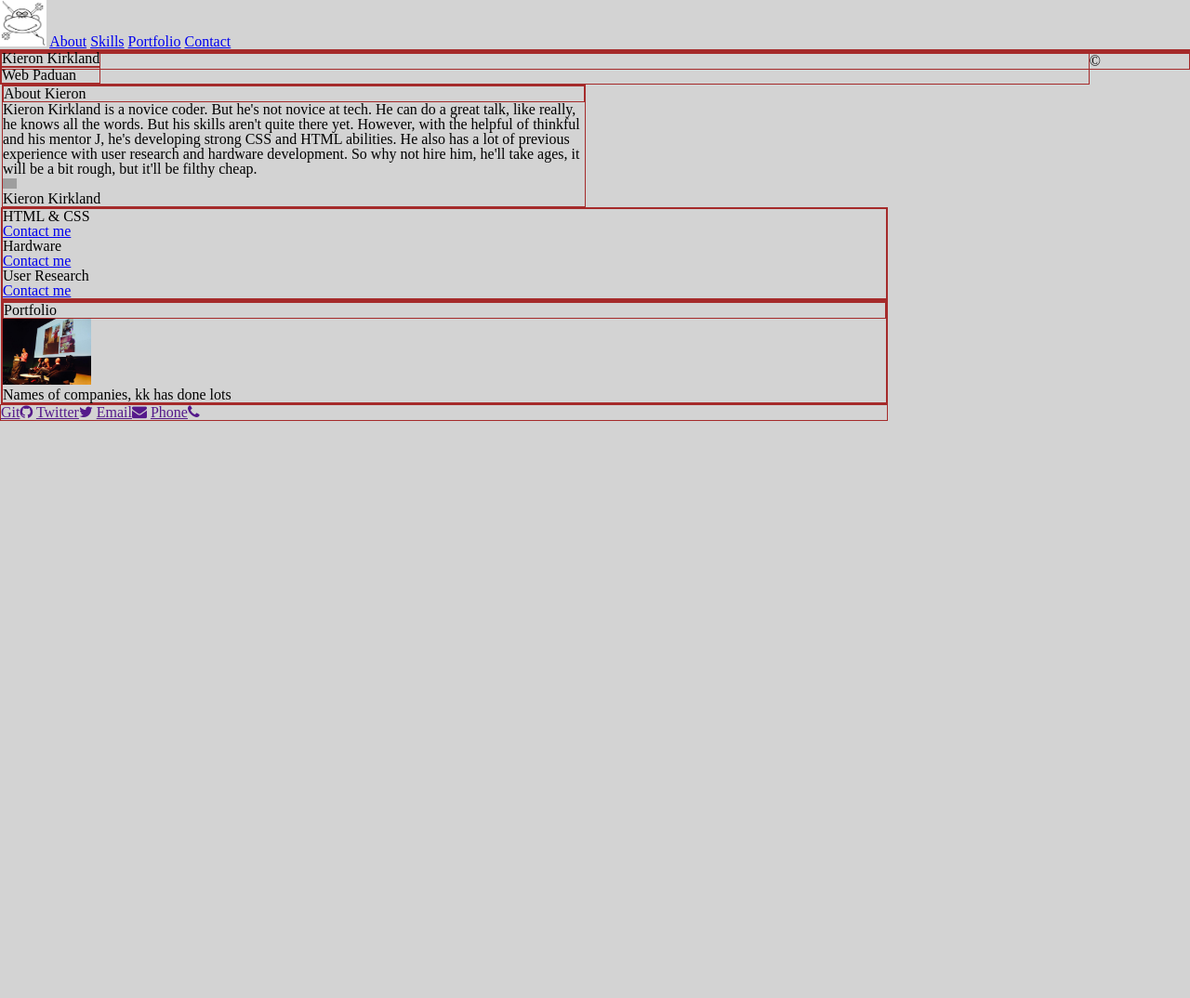
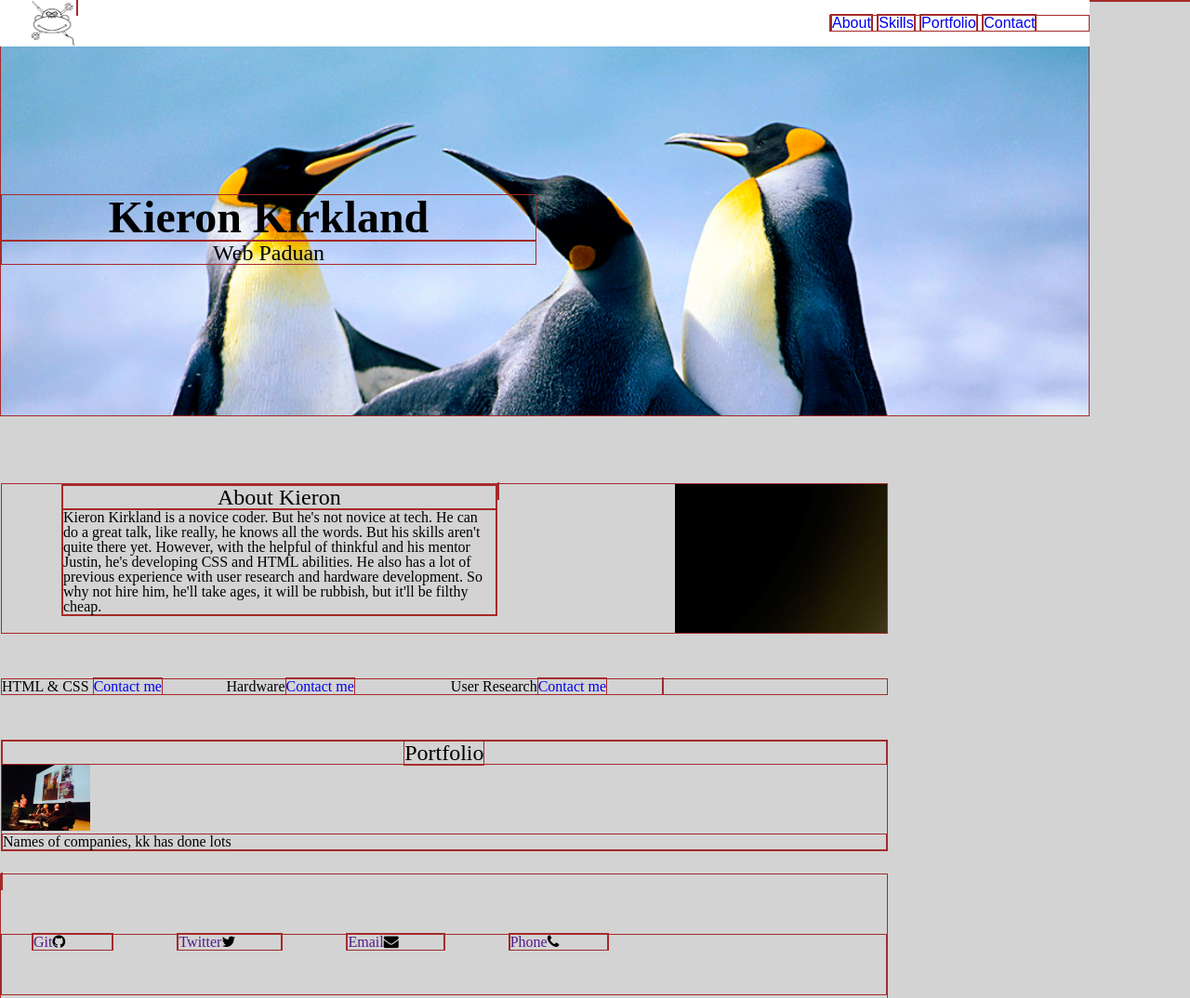
Before and after one commit to kieronk/web_dev_aboutme, a plain HTML site: page index.html in a window 1280 px wide. Shown: the top 1074 px of the page at 93% size. Before the commit the page ends 800 px from the top, so only its background shows below. Drawn offline with Linux system fonts and the light colour scheme; grey boxes are pictures that could not be loaded.

Commit message:
post bus commit

```diff
--- a/css/style.css
+++ b/css/style.css
@@ -190,43 +190,163 @@ body {
     background-color: LightGray;
 }
 
-section, article, footer, h1, h2, h3 {
+section, article, footer, h1, h2, h3, ul, li, a, p {
     border: 1px solid brown;
 }
 
+/* styles */
+
+/* NAV BAR */
 
 
-/* styles */
+#top-navigation {
+  font-family: Arial, Verdana, sans-serif;
+  background-color: #fff;
+  position: fixed;
+  text-decoration: none;
+}
 
-.nav
+#links {
+  float: right;
+  display: inline;
+  margin-top: 1em;
+}
+
+#top-navigation li {
+  display: inline;
+  margin-top: 8em;
+}
+
+.logo {
+  float: left;
+  margin-left: 2em;
+}
+
+#top-navigation #links .active {
+    color: blue;
+    font-weight: 500;
+}
+
+#top-navigation #links li:hover {
+    cursor: pointer;
+    color: #333333;
+}
+
+a {
+  text-decoration: none;
+}
+
+/* END OF NAV BAR */
+
+/* MASTHEAD */
+
+#masthead {
+  background-image: url(images/penguins.jpg);
+  background-size: cover;
+  height: 25em;
+  margin: 3em auto;
+  text-align: center;
+}
+
+hgroup {
+  margin: 10em auto;
+  height: 20em;
+  text-align: center;
+ }
+
+h1 {
+  font-size: 3em;
+  font-weight: bold;
+}
+
+h2 {
+  font-size: 1.5em;
+  margin: 0 auto;
+}
+
+/* END OF MASTHEAD */
+
+/* ABOUT ME */
+
+#aboutsection {
+  margin: 1.5em auto;
+}
+
+#about {
+  margin-left: 4em;
+}
+
+h3 {
+  font-size: 1.5em;
+  text-align: center;
+}
+
+#kkphoto {
+  background-image: url(images/kkphoto.jpg);
+  height: 10em;
+  max-width: 100%;
+  float: right;
+  border: 3px;
+}
+
+/* END OF ABOUT ME */
+
+/* SKILLS SECTION */
+
+#skills {
+  margin: 1.5em auto;
+}
+
+.skillbox {
+  display: inline;
+  margin-left: 30em;
+  text-align: center;
+}
+
+/* END OF SKILLS SECTION */
+
+/* PORTFOLIO SECTION */
+
+#portfolio {
+  margin: 1.5em auto;
+  display: inline;
+}
+
+.talkimage {
+  display: inline;
+}
+
+
+/* END OF PORTFOLIO SECTION */
+
+/* START OF CONTACT ME SECTION */
+
+.contactbuttons {
+  margin: 3em auto;
+}
+
+.contactbutton {
+  margin: 1em 2em;
+  display: inline;
+}
+
+footer i {
+  color: black;
+  height: 4em;
+  width: 4em;
+  margin: 0 auto;
+}
+
+footer a {
+  margin: 0 auto;
+  height: 30px;
+  width: 50px;
+}
+
+/* END OF CONTACT ME SECTION */
+
 
 .main_content
-
-h1
-
-h2
-
-.masthead {
-    background-image: url(images/hack.jpg);
-}
-
-.masthead {
-    display: inline-block;
-}
-
-.text
-
-.about { /* about text */
-    margin: 0 auto;
-    width: 100%;
-    display: inline-block;
-}
-
-.text {
-    margin: 0 auto;
-    max-width: 70em;
-    display: inline-block;
-}
 
 
 .kk_photo /* image of me */
--- a/index.html
+++ b/index.html
@@ -8,59 +8,66 @@
 </head>
 <body>
 	<header>
-		<nav class="nav">
-			<a href=""><img src="css/images/logo.jpg" width="50px" height="50px"></a>
-			<a href="#about">About</a>
-			<a href="#skills">Skills</a>
-			<a href="#portfolio">Portfolio</a>
-			<a href="#contact">Contact</a>
+		<nav class="eleven-col" id="top-navigation">
+				<ul class="three-col" id="links">
+					<li><a href="#about">About</a></li>
+					<li><a href="#skills">Skills</a></li>
+					<li><a href="#portfolio">Portfolio</a></li>
+					<li><a href="#contact">Contact</a></li>
+				</ul>
+				<a href=""><img class="logo" src="css/images/logo.jpg" width="50px" height="50px"></a>
 		</nav>
-		<section class="eleven-col">
-				<div class="masthead">
-					<h1>Kieron Kirkland</h1>
-					<h2>Web Paduan</h2>
-				</div>
+		<section class="eleven-col" id="masthead">
+			<hgroup class="six-col" id="headings">
+				<h1>Kieron Kirkland</h1>
+				<h2>Web Paduan</h2>
+			</hgroup>
 		</section>
 	</header>
 
 	<section class="main_content"> <!-- main content -->
-			<section class="about">
-				<article class="six-col">  <!-- about kieron text-->
+			<section class="nine-col" id="aboutsection">
+				<article class="six-col" id="about">  <!-- about kieron text-->
 					<h3>About Kieron</h3>
-					<p class="text">Kieron Kirkland is a novice coder.  But he's not novice at tech.  He can do a great talk, like really, he knows all the words.  But his skills aren't quite there yet.  However, with the helpful of thinkful and his mentor J, he's developing strong CSS and HTML abilities. He also has a lot of previous experience with user research and hardware development.  So why not hire him, he'll take ages, it will be a bit rough, but it'll be filthy cheap.</p>
+					<p class="text">Kieron Kirkland is a novice coder.  But he's not novice at tech.  He can do a great talk, like really, he knows all the words.  But his skills aren't quite there yet.  However, with the helpful of thinkful and his mentor Justin, he's developing CSS and HTML abilities. He also has a lot of previous experience with user research and hardware development.  So why not hire him, he'll take ages, it will be rubbish, but it'll be filthy cheap.</p>
+				</article>
 					<a name="#about"></a>
-				<figure class="three-col"> <!-- picture of me-->
-					<img src="css/images/kk_photo.jpg" width="10%" height="10%">
+				<figure class="three-col" id="kkphoto"> <!-- picture of me-->
 					<figcaption>Kieron Kirkland</figcaption>
 				</figure>
 			</section>
-			<section class="nine-col">
-				<section class="skills"> <!-- skill blocks-->
+
+			<section class="nine-col" id="skills"> <!-- skill blocks-->
 					<a name="#skills"></a>
-						<div>HTML &amp; CSS <img src=""></div><a href="mailto:kieronkirkland@gmail.com" class="contact_small">Contact me</a>
-						<div>Hardware<img src=""></div><a href="mailto:kieronkirkland@gmail.com" class="contact_small">Contact me</a>
-						<div>User Research<img src=""></div><a href="mailto:kieronkirkland@gmail.com" class="contact_small">Contact me</a>
-				</section>
+						<div class="three-col" id="skillbox"><img src="">HTML &amp; CSS <a href="mailto:kieronkirkland@gmail.com" class="contact_small">Contact me</a>
+						</div>
+
+						<div class="three-col" id="skillbox"><img src="">Hardware<a href="mailto:kieronkirkland@gmail.com" class="contact_small">Contact me</a>
+						</div>
+
+						<div class="three-col" id="skillbox"><img src="">User Research<a href="mailto:kieronkirkland@gmail.com" class="contact_small">Contact me</a>
+						</div>
+
 			</section>
-			<section class="nine-col">
-				<section class="portfolio"> <!-- portfolio-->
+			<section class="nine-col" id="portfolio"> <!-- portfolio-->
 					<h3><a name="#portfolio">Portfolio</a></h3>
-					<figure><img src="css/images/talk.jpg" width="10%" height="10%" class="talk">
+					<figure class="talkimage"><img src="css/images/talk.jpg" width="10%" height="10%">
 					<figcaption></figcaption>
 					</figure>
 					<p>Names of companies, kk has done lots</p>
-				</section>
 			</section>
 	</section> <!-- end of main content -->
 
 	<footer class="nine-col" id="contact"> <!-- contact me-->
 		<a name="#contact"></a>
-			<a href="">Git<i class="fa fa-github"></i></a>
-			<a href="">Twitter<i class="fa fa-twitter"></i></a>
-			<a href="">Email<i class="fa fa-envelope"></i></a>
-			<a href="">Phone<i class="fa fa-phone"></i></a>
+			<ul class="contactbuttons">
+				<li class="contactbutton"><a href="">Git<i class="fa fa-github"></i></a></li>
+				<li class="contactbutton"><a href="">Twitter<i class="fa fa-twitter" class="contactbutton"></i></a></li>
+				<li class="contactbutton"><a href="">Email<i class="fa fa-envelope" class="contactbutton"></i></a></li>
+				<li class="contactbutton"><a href="">Phone<i class="fa fa-phone" class="contactbutton"></i></a></li>
+			</ul>
 	</footer>
-	<section>&copy;</section>
+
 
 
 
```
Also changed, not shown: css/images/Penguins.jpg (added), css/images/kkphoto.jpg (added).
